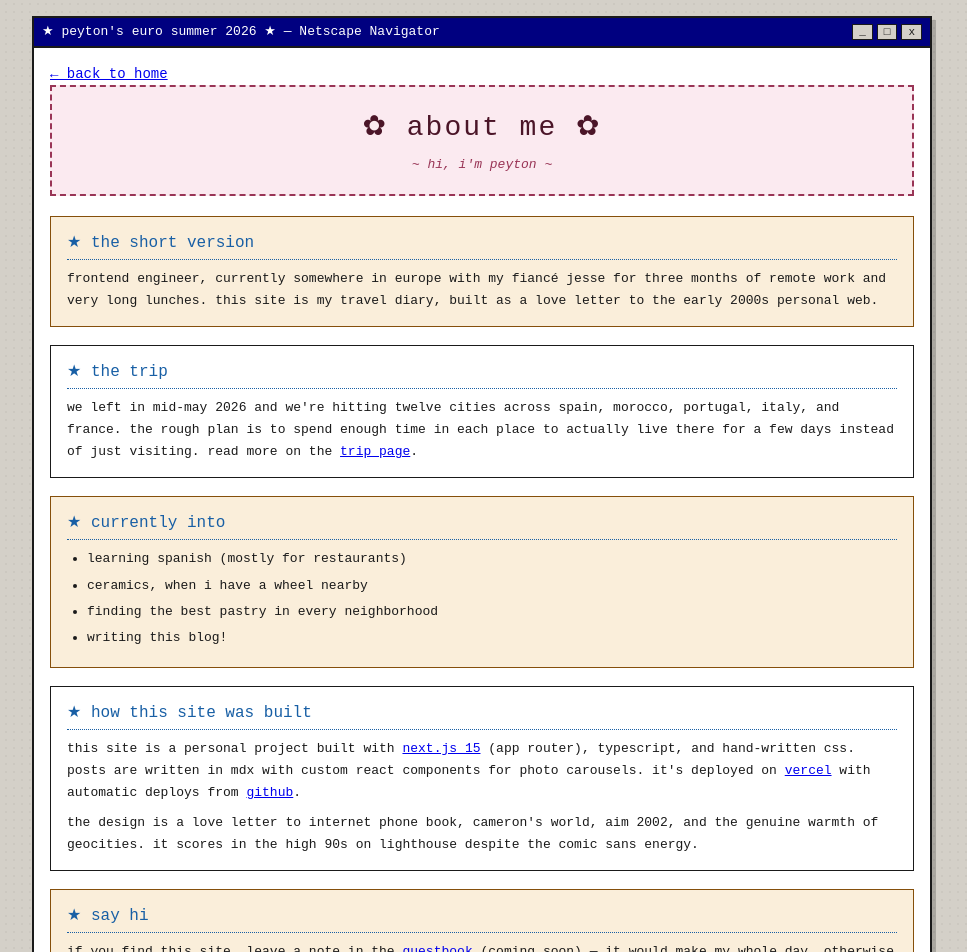
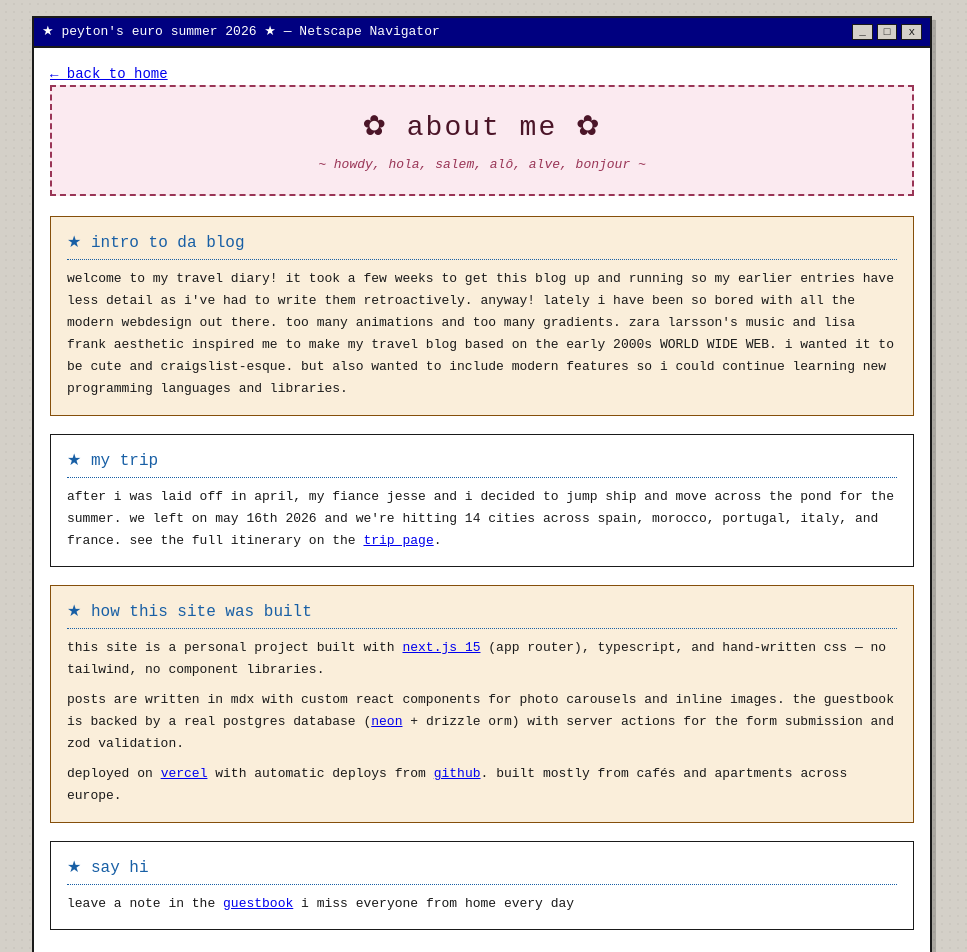
Before and after one commit to pbutler11/peytons-euro-summer, a Next.js app: page /about in a window 1280 px wide. Shown: the top 952 px of the page, without its empty margins (158-1125 px from the left). Built offline with nearby package versions, Linux system fonts and the light colour scheme.

Commit message:
about me update

```diff
--- a/app/about/page.tsx
+++ b/app/about/page.tsx
@@ -15,41 +15,28 @@ export default function AboutPage() {
       <header className="about-header">
         <h1 className="about-title">✿ about me ✿</h1>
         <p className="about-subtitle">
-          ~ hi, i'm peyton ~
+          ~ howdy, hola, salem, alô, alve, bonjour  ~
         </p>
       </header>
 
       <section className="about-block">
-        <h2 className="about-block-title">★ the short version</h2>
+        <h2 className="about-block-title">★ intro to da blog</h2>
         <p>
-          frontend engineer, currently somewhere in europe with my fiancé jesse
-          for three months of remote work and very long lunches. this site is
-          my travel diary, built as a love letter to the early 2000s personal
-          web.
+          welcome to my travel diary! it took a few weeks to get this blog up and running so my earlier entries have less detail as i've had to write them retroactively.
+
+          anyway! lately i have been so bored with all the modern webdesign out there. too many animations and too many gradients. zara larsson's music and lisa frank aesthetic inspired me to make my travel blog based on the early 2000s WORLD WIDE WEB. i wanted it to be cute and craigslist-esque. but also wanted to include modern features so i could continue learning new programming languages and libraries.
         </p>
       </section>
 
       <section className="about-block">
-        <h2 className="about-block-title">★ the trip</h2>
+        <h2 className="about-block-title">★ my trip</h2>
         <p>
-          we left in mid-may 2026 and we're hitting twelve cities across spain,
-          morocco, portugal, italy, and france. the rough plan is to spend
-          enough time in each place to actually live there for a few days
-          instead of just visiting. read more on the{' '}
+          after i was laid off in april, my fiance jesse and i decided to jump ship and move across the pond for the summer.
+          we left on may 16th 2026 and we're hitting 14 cities across spain,
+          morocco, portugal, italy, and france. see the full itinerary on the{' '}
           <Link href="/trip">trip page</Link>.
         </p>
       </section>
-
-      <section className="about-block">
-        <h2 className="about-block-title">★ currently into</h2>
-        <ul className="about-list">
-          <li>learning spanish (mostly for restaurants)</li>
-          <li>ceramics, when i have a wheel nearby</li>
-          <li>finding the best pastry in every neighborhood</li>
-          <li>writing this blog!</li>
-        </ul>
-      </section>
-
       <section className="about-block">
   <h2 className="about-block-title">★ how this site was built</h2>
   <p>
@@ -57,9 +44,21 @@ export default function AboutPage() {
     <a href="https://nextjs.org" target="_blank" rel="noopener noreferrer">
       next.js 15
     </a>{' '}
-          (app router), typescript, and hand-written css. posts are written in
-          mdx with custom react components for photo carousels. it's deployed
-          on{' '}
+    (app router), typescript, and hand-written css — no tailwind, no
+    component libraries.
+  </p>
+  <p>
+    posts are written in mdx with custom react components for photo
+    carousels and inline images. the guestbook is backed by a real
+    postgres database (
+    <a href="https://neon.tech" target="_blank" rel="noopener noreferrer">
+      neon
+    </a>
+    {' '}+ drizzle orm) with server actions for the form submission and
+    zod validation.
+  </p>
+  <p>
+    deployed on{' '}
     <a href="https://vercel.com" target="_blank" rel="noopener noreferrer">
       vercel
     </a>{' '}
@@ -71,22 +70,17 @@ rel="noopener noreferrer"
     >
       github
     </a>
-.
-        </p>
-        <p>
-          the design is a love letter to internet phone book, cameron's world,
-          aim 2002, and the genuine warmth of geocities. it scores in the high
-          90s on lighthouse despite the comic sans energy.
+    . built mostly from cafés and apartments across europe.
   </p>
 </section>
+
+
 
       <section className="about-block">
         <h2 className="about-block-title">★ say hi</h2>
         <p>
-          if you find this site, leave a note in the{' '}
-          <Link href="/guestbook">guestbook</Link> (coming soon) — it would make
-          my whole day. otherwise i'm on the internet under <strong>@pbutler11</strong>{' '}
-          most places.
+          leave a note in the{' '}
+          <Link href="/guestbook">guestbook</Link>  i miss everyone from home every day
         </p>
       </section>
 
--- a/components/homepage/MainContent.tsx
+++ b/components/homepage/MainContent.tsx
@@ -91,7 +91,7 @@ function AimBubbles() {
         <div className="aim-message">should we get gelato AGAIN</div>
       </div>
       <div className="aim-bubble aim-peyton">
-        <div className="aim-username">◂ peyt_xoxo</div>
+        <div className="aim-username">◂ pbutler_says</div>
         <div className="aim-message">is that even a question</div>
       </div>
     </div>
--- a/components/homepage/Sidebar.tsx
+++ b/components/homepage/Sidebar.tsx
@@ -32,7 +32,7 @@ export async function Sidebar() {
         <div className="trip-stats">
           <div>cities: <strong>{stats.citiesVisited} / {stats.citiesTotal}</strong></div>
           <div>days: <strong>{stats.daysOnTrip}</strong></div>
-          <div>gelatos: <strong>{stats.caffecitos}</strong></div>
+          <div>caffecitos: <strong>{stats.caffecitos}</strong></div>
           <div>trains: <strong>{stats.trains}</strong></div>
           <div>missed: <strong>{stats.trainsMissed}</strong></div>
         </div>
--- a/lib/stats.ts
+++ b/lib/stats.ts
@@ -16,8 +16,8 @@ export function getTripStats() {
     citiesTotal: totalCities,
     // these are personal counters — update them manually as the trip progresses
     daysOnTrip: computeDaysOnTrip(),
-    caffecitos: 0,
-    trains: 0,
+    caffecitos: 42,
+    trains: 12,
     trainsMissed: 0,
   };
 }
```
Lines whose indentation alone changed are shown as unchanged.
